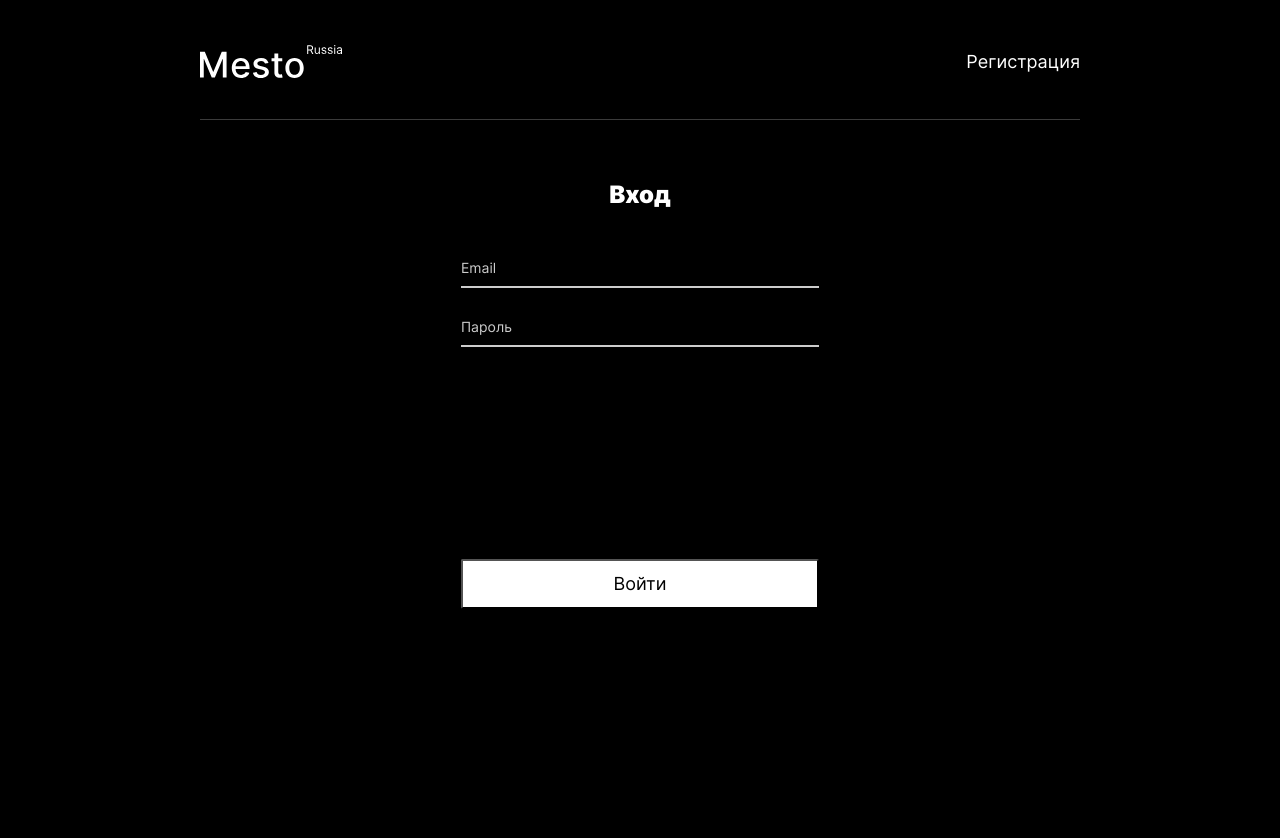
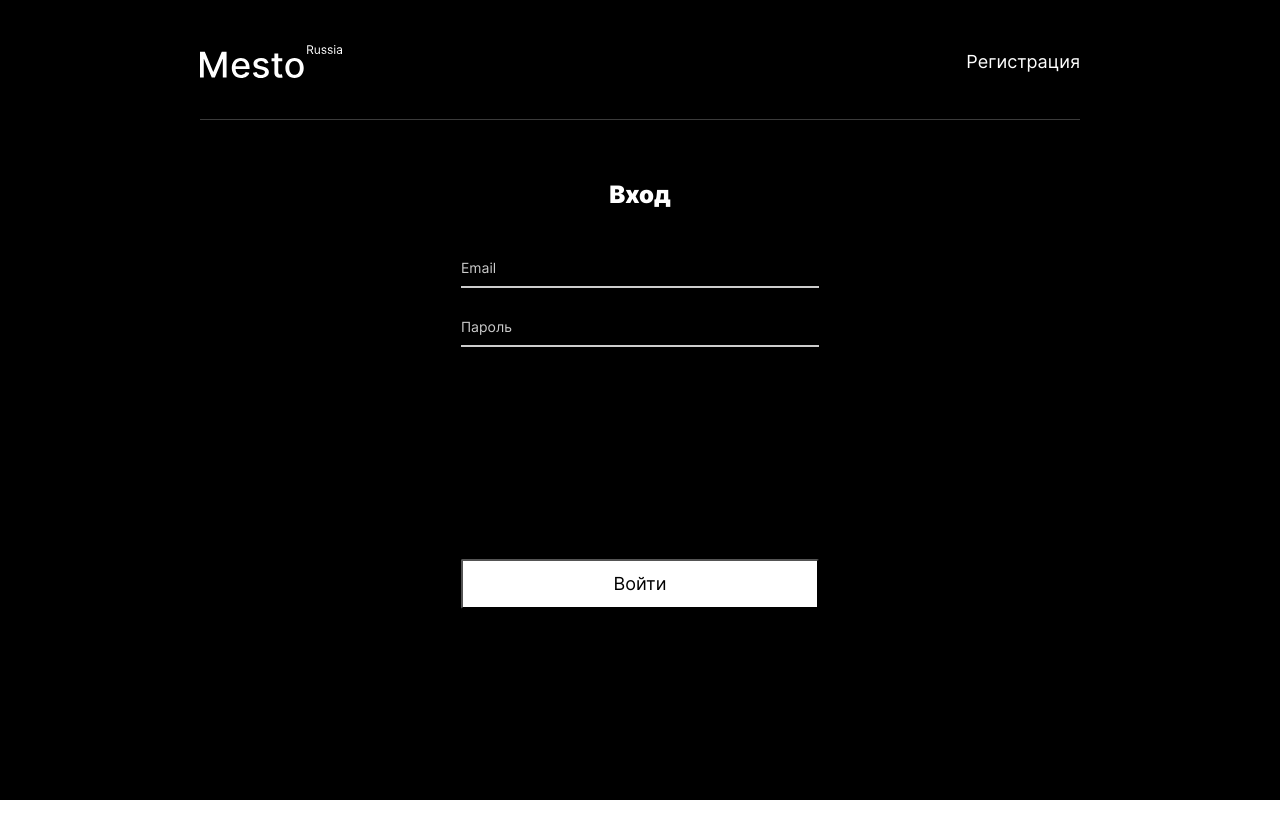
Before and after one commit to Zvereva-Oksana/react-mesto-auth, a React (Create React App) app: page /sign-in in a window 1280 px wide. Shown: the top 838 px of the page. After the commit the page ends 800 px from the top, so only its background shows below. Built offline with nearby package versions, Linux system fonts and the light colour scheme.

Commit message:
adding the mixin to the class page

```diff
--- /dev/null
+++ b/src/blocks/page/_registration-authorization/page_registration-authorization.css
@@ -0,0 +1,3 @@
+.page_registration-authorization {
+    height: 100vh;
+}
--- a/src/blocks/register/register.css
+++ b/src/blocks/register/register.css
@@ -4,7 +4,6 @@
     max-width: 880px;
     margin-right: 0;
     padding-top: 20px;
-    height: 100vh;
 }
 
 @media screen and (max-width: 410px) {
--- a/src/components/App.js
+++ b/src/components/App.js
@@ -168,7 +168,8 @@ const App = () => {
 
     return (
         <CurrentUserContext.Provider value={currentUser}>
-            <div className="page">
+            <div className={`page ${
+                isLoggedIn ? `` : `page_registration-authorization`}`}>
                 {isMobile && isLoggedIn ?
                     <HeaderMobile email={email} onSignOut={handleLogAuth} isLoggedIn={isLoggedIn}/> :
                     <Header email={email} onSignOut={handleLogAuth} isLoggedIn={isLoggedIn}/>
--- a/src/index.css
+++ b/src/index.css
@@ -1,6 +1,7 @@
 @import url(./vendor/normalize.css);
 @import url(./vendor/fonts/fonts.css);
 @import url(./blocks/page/page.css);
+@import url(./blocks/page/_registration-authorization/page_registration-authorization.css);
 @import url(./blocks/header/header.css);
 @import url(./blocks/header/_mobile/header_mobile.css);
 @import url(./blocks/header/__wrapper/header__wrapper.css);
```
